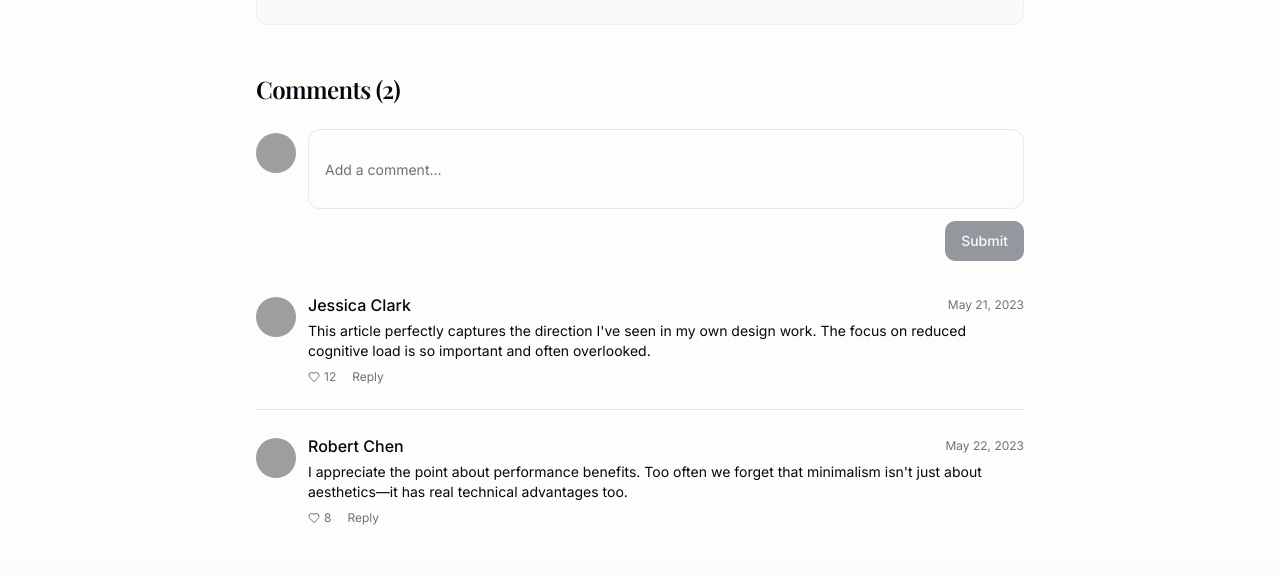
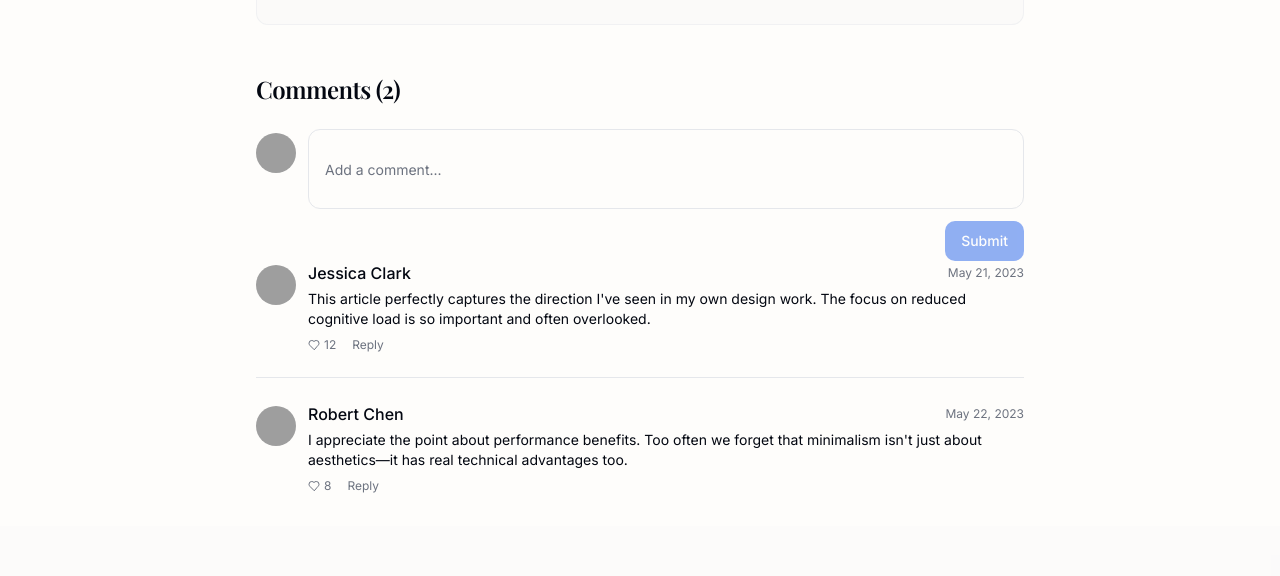
Before and after one commit to AnuragDahal/pensiv, a Next.js app in the folder client/: page /article/1 in a window 1280 px wide. Shown: the part 2748-3324 px from the top of the page. Built offline with nearby package versions, Linux system fonts and the light colour scheme; grey boxes are pictures that could not be loaded; a web font is replaced by a local one.

Commit message:
feat: add comment card and form components for article page

```diff
--- /dev/null
+++ b/client/src/app/(article)/_components/comment-card.tsx
@@ -0,0 +1,40 @@
+import React from "react";
+import { Avatar, AvatarFallback, AvatarImage } from "@/components/ui/avatar";
+import { Heart } from "lucide-react";
+
+interface CommentCardProps {
+  name: string;
+  avatar: string;
+  date: string;
+  content: string;
+  likes: number;
+}
+
+const CommentCard = ({ ...props }: CommentCardProps) => {
+  return (
+    <div className="flex items-start gap-3">
+      <Avatar className="h-10 w-10 mt-1">
+        <AvatarImage src={props.avatar} alt={props.name} />
+        <AvatarFallback>{props.name.charAt(0)}</AvatarFallback>
+      </Avatar>
+      <div className="flex-1">
+        <div className="flex justify-between items-center mb-1">
+          <span className="font-medium">{props.name}</span>
+          <span className="text-xs text-muted-foreground">{props.date}</span>
+        </div>
+        <p className="text-sm">{props.content}</p>
+        <div className="mt-2 flex items-center gap-4">
+          <button className="text-xs text-muted-foreground flex items-center hover:text-foreground">
+            <Heart className="h-3 w-3 mr-1" />
+            {props.likes}
+          </button>
+          <button className="text-xs text-muted-foreground hover:text-foreground">
+            Reply
+          </button>
+        </div>
+      </div>
+    </div>
+  );
+};
+
+export default CommentCard;
--- /dev/null
+++ b/client/src/app/(article)/_components/forms/comments-form.tsx
@@ -0,0 +1,84 @@
+import { Form, FormField, FormItem, FormMessage } from "@/components/ui/form";
+import { zodResolver } from "@hookform/resolvers/zod";
+import { useForm } from "react-hook-form";
+import { z } from "zod";
+import axios from "axios";
+import { toast } from "sonner";
+import { Textarea } from "@/components/ui/textarea";
+import { Avatar, AvatarFallback, AvatarImage } from "@/components/ui/avatar";
+import { Button } from "@/components/ui/button";
+import { Input } from "@/components/ui/input";
+
+const commentSchema = z.object({
+  content: z.string().min(1, "Comment content is required"),
+  postId: z.string().min(1, "Post ID is required"),
+});
+
+interface CommentsFormProps {
+  postId: string;
+}
+
+export const CommentsForm = ({ postId }: CommentsFormProps) => {
+  const form = useForm<z.infer<typeof commentSchema>>({
+    resolver: zodResolver(commentSchema),
+    defaultValues: {
+      content: "",
+      postId, // Using the postId prop that was passed in
+    },
+  });
+
+  const onSubmit = async (data: z.infer<typeof commentSchema>) => {
+    try {
+      await axios.post("/api/comments", data, {
+        headers: {
+          Authorization: `Bearer ${localStorage.getItem("token")}`,
+        },
+      });
+      form.reset();
+      toast.success("Comment submitted successfully!");
+    } catch (error: any) {
+      toast.error(error.response.data?.message || "Failed to submit comment");
+    }
+  };
+
+  return (
+    <Form {...form}>
+      <form onSubmit={form.handleSubmit(onSubmit)}>
+        <FormField
+          control={form.control}
+          name="content"
+          render={({ field }) => (
+            <FormItem>
+              <div className="flex items-start gap-3">
+                <Avatar className="h-10 w-10 mt-1">
+                  <AvatarImage
+                    src="https://images.unsplash.com/photo-1633332755192-727a05c4013d?w=100&auto=format&fit=crop&q=60"
+                    alt="Your avatar"
+                  />
+                  <AvatarFallback>Y</AvatarFallback>
+                </Avatar>
+                <div className="flex-1">
+                  <Input
+                    {...field}
+                    placeholder="Add a comment..."
+                    className="min-h-20 border rounded-lg py-3 px-4 w-full"
+                  />
+                  <div className="mt-3 flex justify-end">
+                    <Button
+                      type="submit"
+                      disabled={!field.value}
+                      className="bg-blue-600 text-white hover:bg-blue-700"
+                    >
+                      Submit
+                    </Button>
+                  </div>
+                </div>
+              </div>
+              <FormMessage />
+            </FormItem>
+          )}
+        />
+      </form>
+    </Form>
+  );
+};
--- a/client/src/app/(article)/article/[id]/page.tsx
+++ b/client/src/app/(article)/article/[id]/page.tsx
@@ -17,6 +17,9 @@ import {
 } from "lucide-react";
 import ArticleCard from "@/app/(article)/_components/ArticleCard";
 import { Input } from "@/components/ui/input";
+import { Comme } from "next/font/google";
+import { CommentsForm } from "../../_components/forms/comments-form";
+import CommentCard from "../../_components/comment-card";
 
 // Mock data for article
 const article = {
@@ -400,66 +403,19 @@ const Article = () => {
                 </h3>
 
                 {/* Comment Form */}
-                <form onSubmit={handleCommentSubmit} className="mb-8">
-                  <div className="flex items-start gap-3">
-                    <Avatar className="h-10 w-10 mt-1">
-                      <AvatarImage
-                        src="https://images.unsplash.com/photo-1633332755192-727a05c4013d?w=100&auto=format&fit=crop&q=60"
-                        alt="Your avatar"
-                      />
-                      <AvatarFallback>Y</AvatarFallback>
-                    </Avatar>
-                    <div className="flex-1">
-                      <Input
-                        value={newComment}
-                        onChange={(e) => setNewComment(e.target.value)}
-                        placeholder="Add a comment..."
-                        className="min-h-20 border rounded-lg py-3 px-4 w-full"
-                      />
-                      <div className="mt-3 flex justify-end">
-                        <Button type="submit" disabled={!newComment.trim()}>
-                          Submit
-                        </Button>
-                      </div>
-                    </div>
-                  </div>
-                </form>
+                <CommentsForm postId={article.id} />
 
                 {/* Comments List */}
                 <div className="space-y-6">
                   {comments.map((comment) => (
                     <div key={comment.id} className="animate-fade-in">
-                      <div className="flex items-start gap-3">
-                        <Avatar className="h-10 w-10 mt-1">
-                          <AvatarImage
-                            src={comment.author.avatar}
-                            alt={comment.author.name}
-                          />
-                          <AvatarFallback>
-                            {comment.author.name.charAt(0)}
-                          </AvatarFallback>
-                        </Avatar>
-                        <div className="flex-1">
-                          <div className="flex justify-between items-center mb-1">
-                            <span className="font-medium">
-                              {comment.author.name}
-                            </span>
-                            <span className="text-xs text-muted-foreground">
-                              {comment.date}
-                            </span>
-                          </div>
-                          <p className="text-sm">{comment.content}</p>
-                          <div className="mt-2 flex items-center gap-4">
-                            <button className="text-xs text-muted-foreground flex items-center hover:text-foreground">
-                              <Heart className="h-3 w-3 mr-1" />
-                              {comment.likes}
-                            </button>
-                            <button className="text-xs text-muted-foreground hover:text-foreground">
-                              Reply
-                            </button>
-                          </div>
-                        </div>
-                      </div>
+                      <CommentCard
+                        name={comment.author.name}
+                        avatar={comment.author.avatar}
+                        date={comment.date}
+                        content={comment.content}
+                        likes={comment.likes}
+                      />
                       {comment.id !== comments[comments.length - 1].id && (
                         <Separator className="my-6" />
                       )}
```
